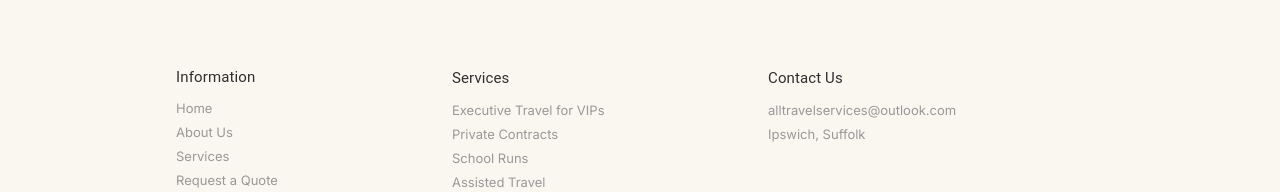
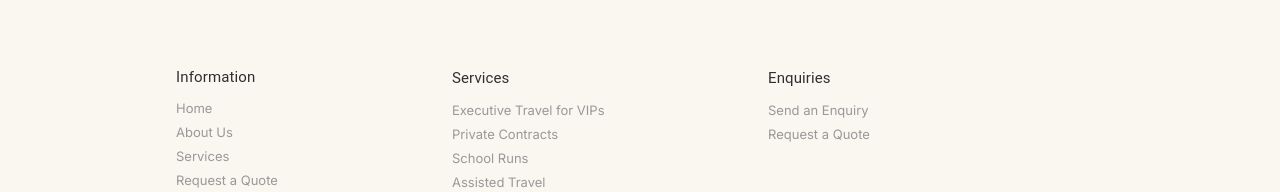
Before and after one commit to RafaPach/AllTravelServices, a Next.js app: page /enquiries in a window 1280 px wide. Shown: the part 1429-1621 px from the top of the page. Built offline with nearby package versions, Linux system fonts and the light colour scheme; no server answers.

Commit message:
request changes

```diff
--- a/components/Alternative/HomeServices.js
+++ b/components/Alternative/HomeServices.js
@@ -97,7 +97,7 @@ const HomeServicesAlt = () => {
             className="drop-shadow-smaller"
             sx={{ fontWeight: 500 }}
           >
-            Find more
+            Find More
           </Typography>
           <ScrollArrow />
           <Typography
@@ -106,7 +106,7 @@ const HomeServicesAlt = () => {
             className="drop-shadow-smaller"
             sx={{ fontWeight: 500 }}
           >
-            about us
+            About Us
           </Typography>
         </Stack>
       </Box>
--- a/components/Footer/Footer.js
+++ b/components/Footer/Footer.js
@@ -27,7 +27,7 @@ function FooterComp() {
           ml: { xs: 0, sm: 1, md: 1, lg: 15, xl: 20 },
           mb: 3,
           width: {
-            xl: '500px',
+            xl: '393px',
             lg: '420px',
             md: '300px',
             sm: '27%',
@@ -148,7 +148,7 @@ function FooterComp() {
             </Stack>
           </Grid>
 
-          {/* Contact Section */}
+          {/* Enquiry Section */}
           <Grid
             item
             xs={4}
@@ -157,23 +157,24 @@ function FooterComp() {
             sx={{ ml: { lg: 5, xl: 0, md: 3, sm: 0, xs: 0 } }}
           >
             <Typography variant="h6" sx={{ fontSize: '15px', fontWeight: 400 }}>
-              Contact Us
+              Enquiries
             </Typography>
             <Stack spacing={1} mt={1.5}>
+              {/* <Typography sx={{ color: '#999', fontSize: '13px' }}>
+                For enquiries or quotes, please fill out the enquiry form for
+                quick assistance.
+              </Typography> */}
               <Link
-                href="#"
+                href="/enquiries" // Link to your enquiry form page
                 style={{ color: '#999', underline: 'none', fontSize: '13px' }}
               >
-                alltravelservices@outlook.com
+                Send an Enquiry
               </Link>
-              {/* <Link href="#" color="#999" underline="none" fontSize="13px">
-                +44
-              </Link> */}
               <Link
-                href="#"
+                href="/getaquote" // Link to your enquiry form page
                 style={{ color: '#999', underline: 'none', fontSize: '13px' }}
               >
-                Ipswich, Suffolk
+                Request a Quote
               </Link>
             </Stack>
           </Grid>
--- a/components/Quote.js
+++ b/components/Quote.js
@@ -27,6 +27,8 @@ import EmailJs from './FunctionsTemplates/Emailjs';
 import Recaptcha from './FunctionsTemplates/Recaptcha';
 import AccessTimeIcon from '@mui/icons-material/AccessTime';
 import { useMediaQuery } from '@mui/material';
+
+import { addDays } from 'date-fns';
 
 const customTheme = (outerTheme) =>
   createTheme({
@@ -540,6 +542,7 @@ function TravelQuoteForm({ EmailJs_Serviceid, EmailJs_Templateid }) {
                   name="pickupdate"
                   dateFormat="dd/MM/yyyy"
                   placeholderText="dd/mm/yyyy"
+                  minDate={addDays(new Date(), 7)}
                   customInput={
                     <TextField
                       value={formData.pickupdate}
@@ -641,6 +644,7 @@ function TravelQuoteForm({ EmailJs_Serviceid, EmailJs_Templateid }) {
                     }}
                     dateFormat="dd/MM/yyyy"
                     placeholderText="dd/mm/yyyy"
+                    minDate={addDays(new Date(), 7)}
                     customInput={
                       <TextField
                         value={formData.returndate}
```
Also changed, not shown: components/OurServicesPage/Cards.js (+7 -1 lines).
